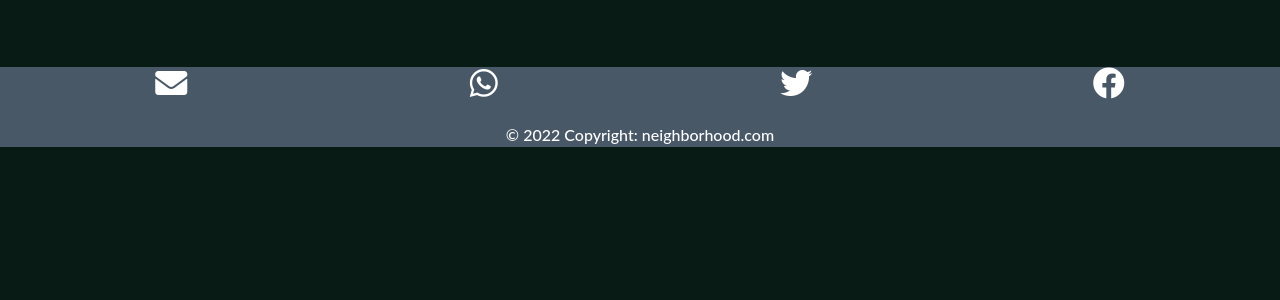
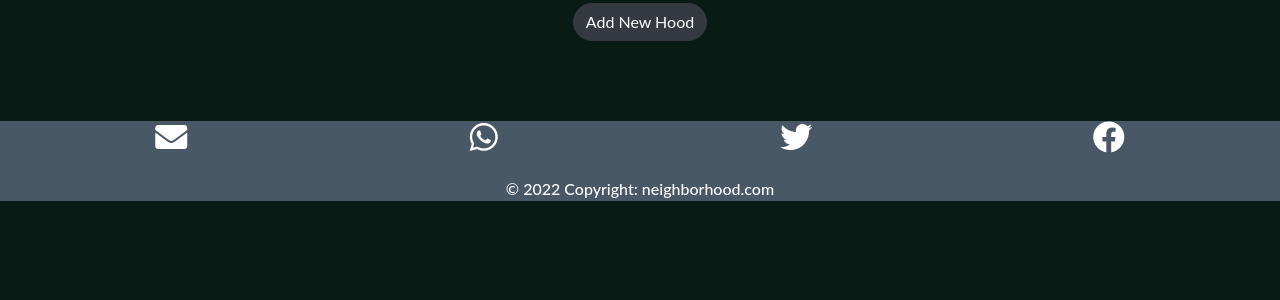
Before and after one commit to ezekielkibiego/The_Neighborhood, a Django app: page /hood/ in a window 1280 px wide. Shown: the part 61-361 px from the top of the page. Run offline with Django 3.2, Linux system fonts and the light colour scheme; the visitor is signed in with stand-in values (Sample User, id 1); data that the repository does not hold is empty; some libraries are stand-ins or nearby versions; some web fonts are replaced.

Commit message:
add url for create hood

```diff
--- a/hoodapp/templates/hoods.html
+++ b/hoodapp/templates/hoods.html
@@ -21,6 +21,11 @@
     }
 </style>
     <div class="container hood">
+        <div class="text-center mb-3">
+            <a href="{%url 'create_hood'  %}"  class="btn btn-outline-dark bg-dark text-white rounded-pill">
+             Add New Hood
+            </a>
+        </div>
         <div class="row">
             {% for hoods in hood %}
             <div class="col-md-6">
```
